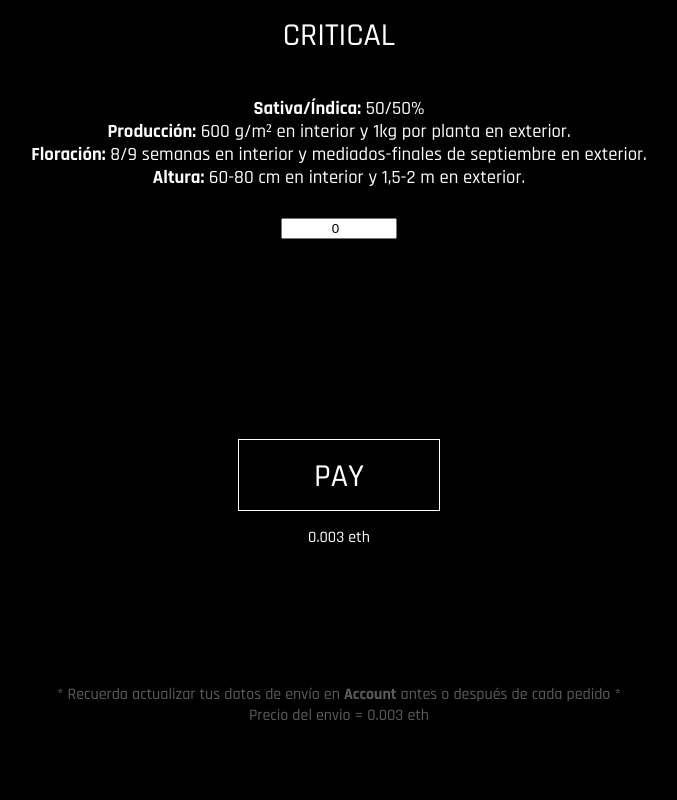
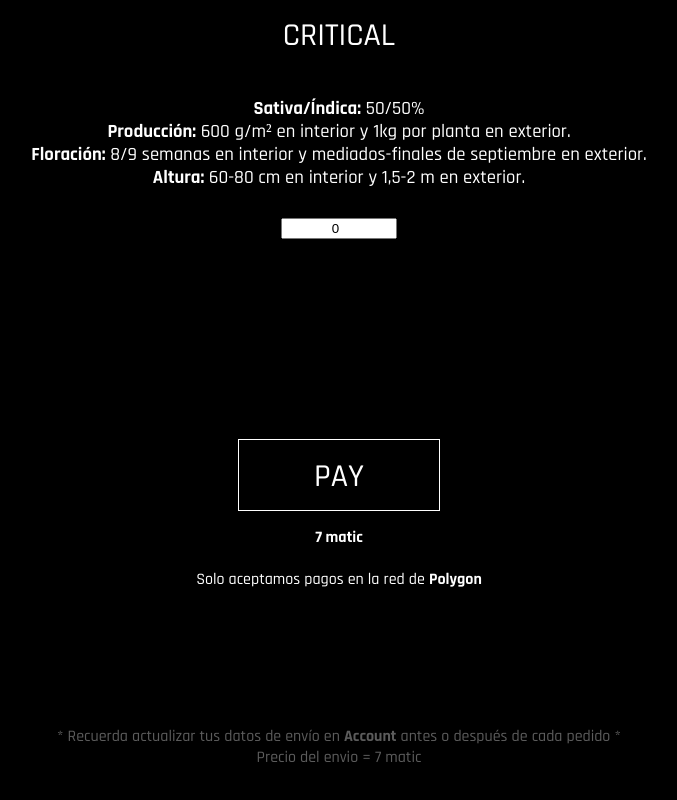
Before and after one commit to jonelorri/CryptoGrowShop, a React (Create React App) app: page / in a window 1280 px wide. Shown: the part 1665-2465 px from the top of the page, without its empty margins (301-978 px from the left). Built offline with nearby package versions, Linux system fonts and the light colour scheme.

Commit message:
price updated

```diff
--- a/src/Second.jsx
+++ b/src/Second.jsx
@@ -5,7 +5,7 @@ import { useEffect, useState } from 'react';
 export function Second(props) {
     const [aValue, setAValue] = useState(0);
     const [fValue, setFValue] = useState(0);
-    const [price, setPrice] = useState(((fValue * 0.003) + (aValue * 0.003) + 0.003).toFixed(3));
+    const [price, setPrice] = useState((fValue * 7) + (aValue * 7) + 7);
 
     const handleChange = event => {
         const result = event.target.value;
@@ -22,7 +22,7 @@ export function Second(props) {
     };
 
     useEffect(() => {
-        setPrice(((fValue * 0.003) + (aValue * 0.003) + 0.003).toFixed(3));
+        setPrice((fValue * 7) + (aValue * 7) + 7);
     }, [fValue, aValue]);
 
     return (
@@ -53,8 +53,8 @@ export function Second(props) {
                     <div onClick={handleValue}>
                         <h1>PAY</h1>
                     </div>
-                    <p className={style.price}>{price} eth</p>
-                    <p className={style.note}>* Recuerda actualizar tus datos de envío en <b>Account</b> antes o después de cada pedido * <br></br> Precio del envio = 0.003 eth</p>
+                    <p className={style.price}><b>{price} matic</b><br></br><br></br> Solo aceptamos pagos en la red de <b>Polygon</b></p>
+                    <p className={style.note}>* Recuerda actualizar tus datos de envío en <b>Account</b> antes o después de cada pedido * <br></br> Precio del envio = 7 matic</p>
             </div>
         </div>
     );
--- a/src/Second.module.css
+++ b/src/Second.module.css
@@ -78,6 +78,7 @@
 .price {
     color: white;
     font-family: 'Rajdhani';
+    text-align: center;
 }
 
 .note {
```
